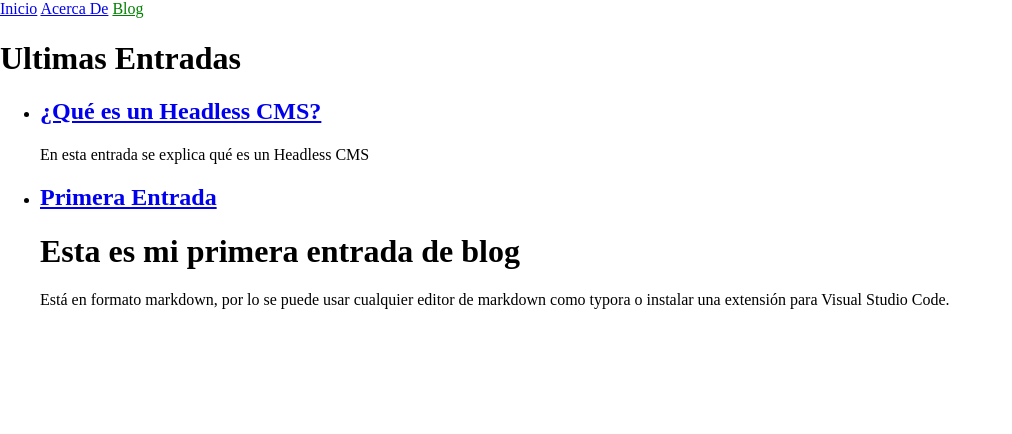
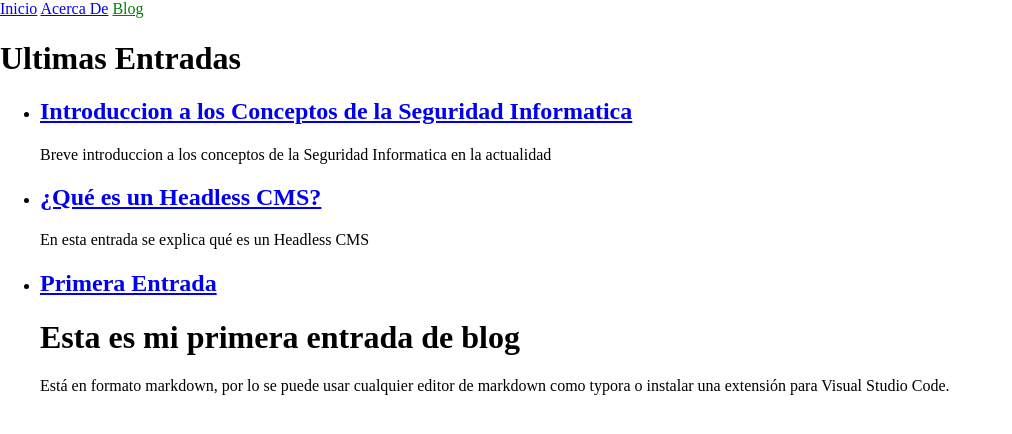
Before and after one commit to aluvar5501/aluvar5501.github.io, a Jekyll site: the page built from blog.html, in a window 1280 px wide. Shown: the top 434 px of the page, without its empty margins (0-1012 px from the left). Built offline with Jekyll 4.4.1, drawn with Linux system fonts in a browser that asks for light colours.

Commit message:
Version preliminar del articulo de Conceptos de Seguridad Informatica

```diff
--- a/_layouts/post.html
+++ b/_layouts/post.html
@@ -8,10 +8,6 @@ layout: default
 
 <div id="disqus_thread"></div>
 <script>
-    /**
-    *  RECOMMENDED CONFIGURATION VARIABLES: EDIT AND UNCOMMENT THE SECTION BELOW TO INSERT DYNAMIC VALUES FROM YOUR PLATFORM OR CMS.
-    *  LEARN WHY DEFINING THESE VARIABLES IS IMPORTANT: https://disqus.com/admin/universalcode/#configuration-variables    */
-
     var disqus_config = function () {
     this.page.url = '{{ site.url }}{{ page.url }}';  // Replace PAGE_URL with your page's canonical URL variable
     this.page.identifier = '{{ page.id }}'; // Replace PAGE_IDENTIFIER with your page's unique identifier variable
--- /dev/null
+++ b/_posts/2020-12-07-introduccion-conceptos-seguridad-informatica.md
@@ -0,0 +1,10 @@
+---
+layout: post
+author: Juan C. Vara
+title: Introduccion a los Conceptos de la Seguridad Informatica
+excerpt: Breve introduccion a los conceptos de la Seguridad Informatica en la actualidad
+date: '2020-12-07 22:07:00'
+---
+# {{ post.title }}
+
+Lorem Ipsum
```
